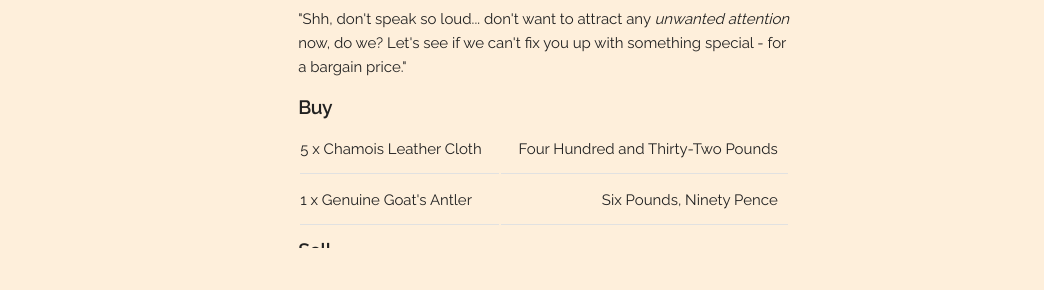
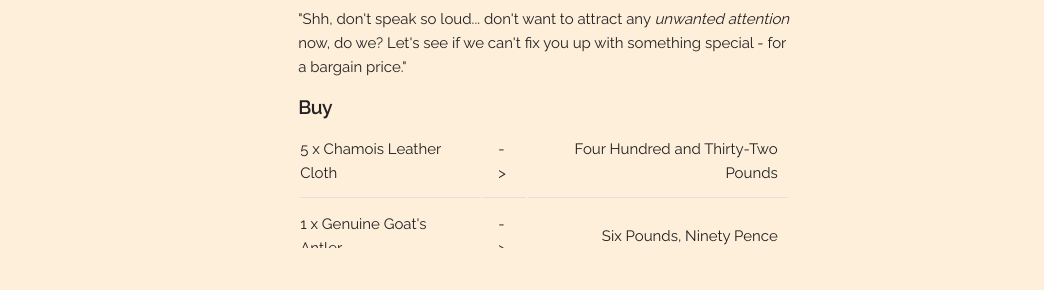
Before and after one commit to bedekelly/5-28, a website: page index.html in a window 1280 px wide. Shown: the part 510-800 px from the top of the page, without its empty margins (96-1140 px from the left). Drawn offline with nearby package versions, Linux system fonts and the light colour scheme.

Commit message:
Add buy/sell/trade buttons

```diff
--- a/css/style.css
+++ b/css/style.css
@@ -142,6 +142,16 @@ body, html {
 }
 
 #trading h1 span:hover {
-    cursor: default;
+    cursor: pointer;
     color: #dacfbf;
 }
+
+.buy-button,.sell-button,.trade-button {
+    color: #222222;
+    text-decoration: none;
+}
+
+.buy-button:hover,.sell-button:hover,.trade-button:hover {
+    color: #dacfbf;
+    text-decoration: none;
+}
--- a/utilities-compiled.js
+++ b/utilities-compiled.js
@@ -197,6 +197,10 @@ function addTrader(traderInfo) {
                 var productName = $('<td class="product-name"></td>');
                 productName.text(productToSell.multipack + ' x ' + productToSell.product);
                 tr.append(productName);
+
+                var button = $('<td><a class="buy-button" href="#">-></a></td>');
+                tr.append(button);
+
                 var productPrice = $('<td class="product-price"></td>');
                 productPrice.text(priceFromPennies(productToSell.price));
                 tr.append(productPrice);
@@ -242,6 +246,9 @@ function addTrader(traderInfo) {
                 _productPrice.text(priceFromPennies(productToBuy.price));
                 _tr.append(_productPrice);
 
+                var _button = $('<td><a class="sell-button" href="#"><-</a></td>');
+                _tr.append(_button);
+
                 var _productName = $('<td class="product-name"></td>');
                 _productName.text(productToBuy.multipack + ' x ' + productToBuy.product);
                 _tr.append(_productName);
@@ -286,6 +293,10 @@ function addTrader(traderInfo) {
                 var product = $('<td class="product-price"></td>');
                 product.html(tradeInfo.productMultipack + ' x ' + tradeInfo.product);
                 _tr2.append(product);
+
+                var _button2 = $('<td><a class="trade-button" href="#"><-></a></td>');
+                _tr2.append(_button2);
+
                 var price = $('<td class="product-name"></td>');
                 price.html(tradeInfo.priceMultipack + ' x ' + tradeInfo.price);
                 _tr2.append(price);
```
Also changed, not shown: utilities.js (+11 -0 lines), 1 other file.
